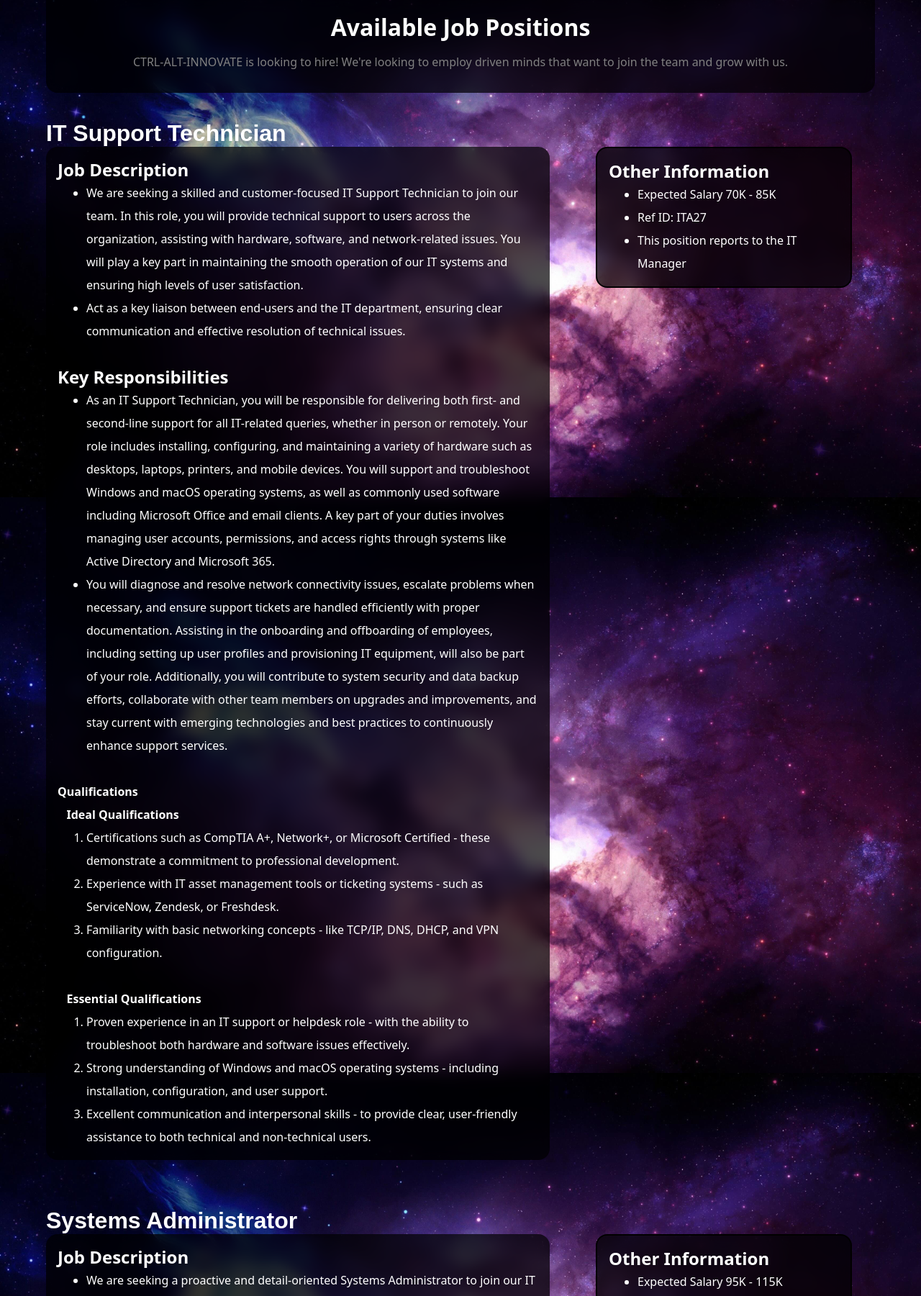
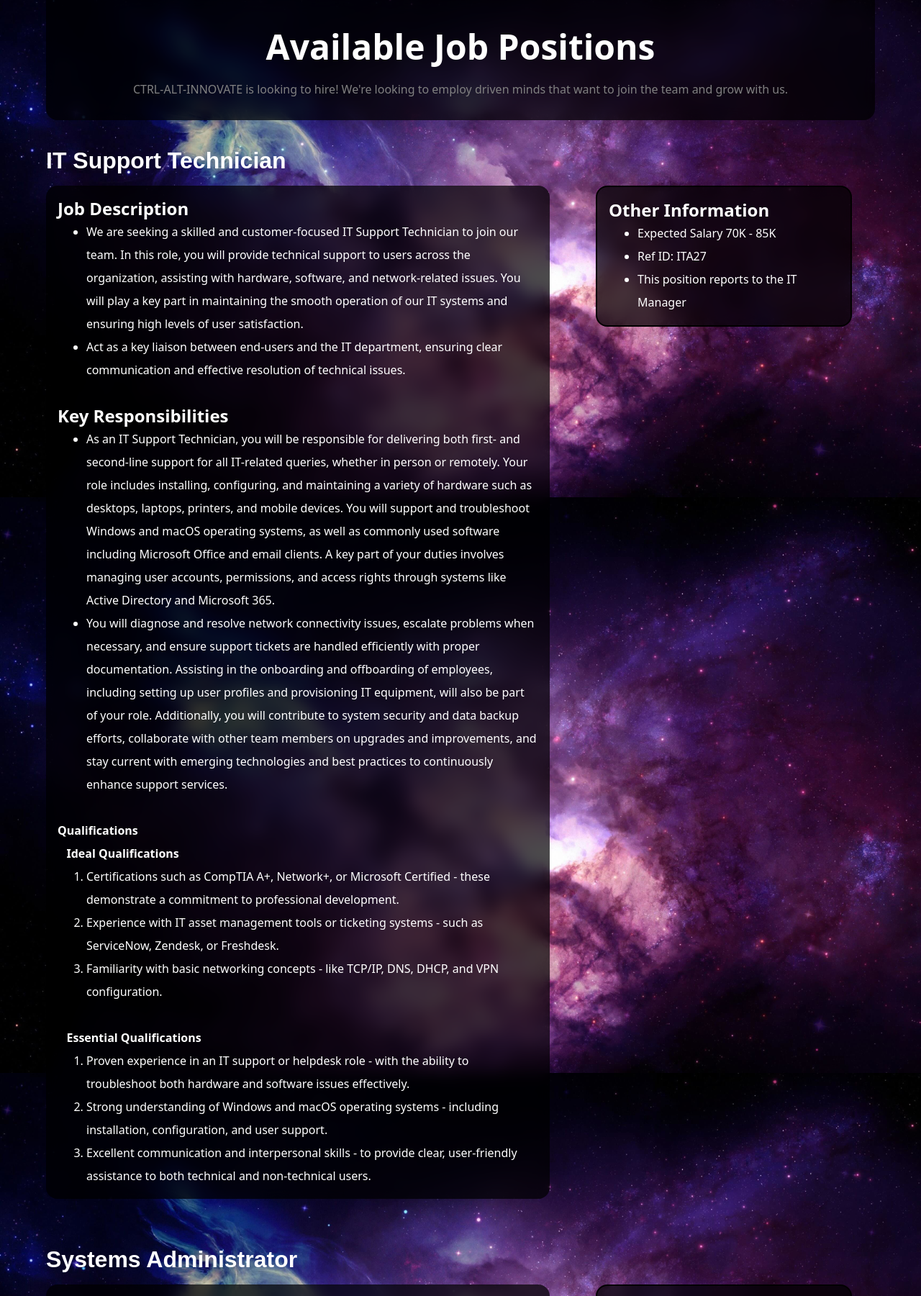
Before and after one commit to Dynamicarian/project2, a PHP site: page /jobs.html in a window 1280 px wide. Shown: the part 109-1910 px from the top of the page at 72% size. Run offline with PHP 8.4, Linux system fonts and the light colour scheme.

Commit message:
Fixed job.html spacing

```diff
--- a/project1/jobs.html
+++ b/project1/jobs.html
@@ -21,9 +21,10 @@
             <a href="mailto:test@test.com">Contact Us!</a>
         </div>
     </nav>
+
     <div class="content"> <!--beginning of content-->
         <div class="section-dark top-section">
-            <h1>Available Job Positions</h1> <!--headlines-->
+            <h1 class="heading-styling">Available Job Positions</h1> <!--headlines-->
             <p class="content-row">CTRL-ALT-INNOVATE is looking to hire! We're looking to employ driven minds that want to join the team and grow with us.</p>
         </div>
 
--- a/project1/styles/styles.css
+++ b/project1/styles/styles.css
@@ -562,6 +562,7 @@ table tbody tr:hover a {
 .h11 { /*sets h1 font and size in jobs page*/
     font-family: Arial, Helvetica, sans-serif;
     font-size: xx-large;
+    margin-bottom: 1rem;
 }
 
 /* section { /*sets size and formatting for  */
@@ -571,6 +572,11 @@ table tbody tr:hover a {
     line-height: 2rem; */
     /*border: 1px dashed green;         debug code*/
 /* } */
+
+.heading-styling {
+    margin-top: 1rem;
+    font-size: 3rem;
+}
 
 aside { /*sets up visuals for aside element */
     width: 25vw;
```
